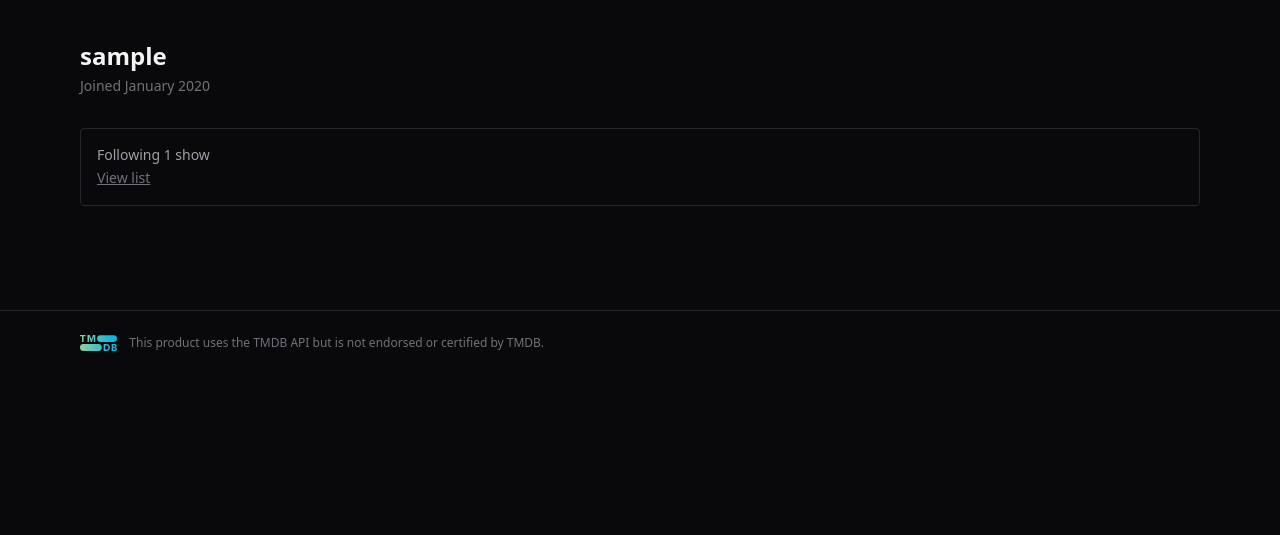
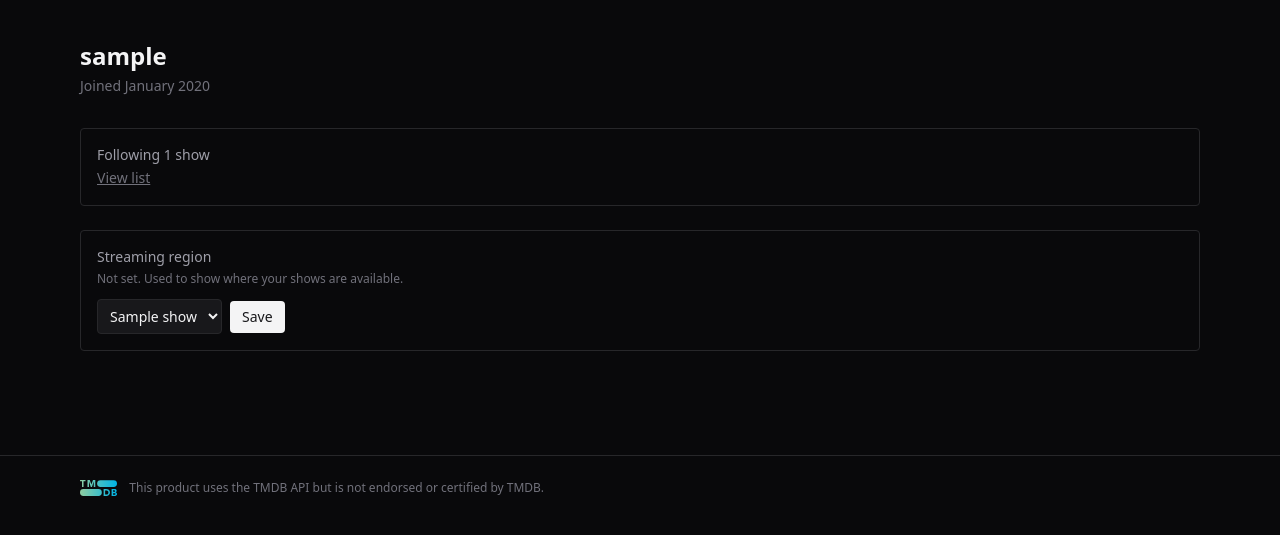
Before and after one commit to for35t/KeepInTrack, a Django app: page /profile/ in a window 1280 px wide. Shown: the part 57-592 px from the top of the page. Run offline with Django 5.2, Linux system fonts and the light colour scheme; a user stored in the database is signed in; tables that the repository leaves empty hold one stand-in row (values such as "Sample post"); a database or web service that is not in the repository returns one stand-in record (values such as "Sample title"); data that the repository does not hold is empty; some libraries are stand-ins or nearby versions.

Commit message:
add streaming providers with region selection and JustWatch attribution

```diff
--- a/templates/profile.html
+++ b/templates/profile.html
@@ -11,4 +11,26 @@
   </p>
   <a href="{% url 'my_shows' %}" class="text-sm underline text-zinc-500 hover:text-zinc-300">View list</a>
 </div>
+
+<div class="mt-6 border border-zinc-800 rounded p-4">
+  <p class="text-sm text-zinc-400">Streaming region</p>
+  <p class="text-xs text-zinc-500 mt-1">
+    {% if region %}Currently {{ region_name }}.{% else %}Not set.{% endif %}
+    Used to show where your shows are available.
+  </p>
+
+  <form method="post" action="{% url 'set_region' %}" class="mt-3 flex items-center gap-2">
+    {% csrf_token %}
+    <select name="region"
+            class="bg-zinc-900 border border-zinc-800 rounded px-2 py-1.5 text-sm outline-none focus:border-zinc-600">
+      {% for code, name in regions %}
+        <option value="{{ code }}"
+          {% if region %}{% if code == region %}selected{% endif %}
+          {% else %}{% if code == suggested_region %}selected{% endif %}{% endif %}>{{ name }}</option>
+      {% endfor %}
+    </select>
+    <button type="submit" class="bg-zinc-100 text-zinc-900 rounded px-3 py-1.5 text-sm font-medium">Save</button>
+  </form>
+</div>
+
 {% endblock %}
--- a/tracker/services.py
+++ b/tracker/services.py
@@ -13,7 +13,56 @@ CAST_LIMIT = 15
 STALE_AFTER = timedelta(hours=12)
 GENRE_CACHE_KEY = "tmdb_tv_genres"
 GENRE_CACHE_SECONDS = 60 * 60 * 24 * 7
+REGION_CACHE_KEY = "tmdb_watch_regions"
+PROVIDER_CACHE_SECONDS = 60 * 60 * 24
+STREAMING_KEYS = ("flatrate", "free", "ads")
 
+
+def get_watch_regions():
+    regions = cache.get(REGION_CACHE_KEY)
+    if regions is None:
+        try:
+            data = tmdb.get_watch_regions()
+        except requests.RequestException:
+            return []
+        regions = sorted(
+            ((r["iso_3166_1"], r["english_name"]) for r in data.get("results") or []),
+            key=lambda pair: pair[1],
+        )
+        cache.set(REGION_CACHE_KEY, regions, GENRE_CACHE_SECONDS)
+    return regions
+
+
+def get_providers(tmdb_id, region):
+    key = f"providers:{tmdb_id}:{region}"
+    cached = cache.get(key)
+    if cached is not None:
+        return cached
+
+    try:
+        data = tmdb.get_watch_providers(tmdb_id)
+    except requests.RequestException:
+        return [], ""
+
+    region_data = (data.get("results") or {}).get(region) or {}
+    seen = {}
+    for bucket in STREAMING_KEYS:
+        for provider in region_data.get(bucket) or []:
+            seen.setdefault(provider["provider_id"], provider)
+
+    providers = sorted(seen.values(), key=lambda p: p.get("display_priority", 999))
+    result = (providers, region_data.get("link", ""))
+    cache.set(key, result, PROVIDER_CACHE_SECONDS)
+    return result
+
+
+def suggest_region(request):
+    header = request.headers.get("Accept-Language", "")
+    for part in header.split(","):
+        tag = part.split(";")[0].strip()
+        if "-" in tag:
+            return tag.rsplit("-", 1)[-1].upper()
+    return ""
 
 def get_genre_map():
     genres = cache.get(GENRE_CACHE_KEY)
--- a/tracker/tmdb.py
+++ b/tracker/tmdb.py
@@ -6,7 +6,15 @@ BASE_URL = "https://api.themoviedb.org/3"
 IMAGE_BASE = "https://image.tmdb.org/t/p/w342"
 BACKDROP_BASE = "https://image.tmdb.org/t/p/w1280"
 PROFILE_BASE = "https://image.tmdb.org/t/p/w185"
+LOGO_BASE = "https://image.tmdb.org/t/p/w92"
 
+
+def get_watch_providers(tmdb_id):
+    return _get(f"/tv/{tmdb_id}/watch/providers")
+
+
+def get_watch_regions():
+    return _get("/watch/providers/regions")
 
 def get_tv(tmdb_id):
     return _get(f"/tv/{tmdb_id}", append_to_response="aggregate_credits")
--- a/tracker/urls.py
+++ b/tracker/urls.py
@@ -15,4 +15,5 @@ urlpatterns = [
     path("notifications/<int:pk>/read/", views.read_notification, name="read_notification"),
     path("notifications/<int:pk>/delete/", views.delete_notification, name="delete_notification"),
     path("notifications/clear-read/", views.clear_read_notifications, name="clear_read_notifications"),
+    path("set-region/", views.set_region, name="set_region"),
 ]
--- a/tracker/views.py
+++ b/tracker/views.py
@@ -183,6 +183,10 @@ def show_detail(request, tmdb_id):
     )
     name_to_id = services.get_genre_name_to_id()
     genre_links = [{"name": g, "id": name_to_id.get(g)} for g in show.all_genres]
+    region = request.session.get("region", "")
+    providers, watch_link = ([], "")
+    if region:
+        providers, watch_link = services.get_providers(tmdb_id, region)
     return render(request, "show_detail.html", {
         "show": show,
         "is_following": is_following,
@@ -190,6 +194,13 @@ def show_detail(request, tmdb_id):
         "backdrop_base": tmdb.BACKDROP_BASE,
         "profile_base": tmdb.PROFILE_BASE,
         "genre_links": genre_links,
+        "region": region,
+        "region_name": dict(services.get_watch_regions()).get(region, region),
+        "regions": services.get_watch_regions(),
+        "suggested_region": services.suggest_region(request),
+        "providers": providers,
+        "watch_link": watch_link,
+        "logo_base": tmdb.LOGO_BASE,
     })
 
 
@@ -227,7 +238,13 @@ def my_shows(request):
 
 @login_required
 def profile(request):
-    return render(request, "profile.html")
+    region = request.session.get("region", "")
+    return render(request, "profile.html", {
+        "region": region,
+        "region_name": dict(services.get_watch_regions()).get(region, ""),
+        "regions": services.get_watch_regions(),
+        "suggested_region": services.suggest_region(request),
+    })
 
 def season_episodes(request, tmdb_id, season_number):
     show = get_object_or_404(Show, tmdb_id=tmdb_id)
@@ -240,3 +257,15 @@ def season_episodes(request, tmdb_id, season_number):
         "episodes": episodes,
         "still_base": tmdb.STILL_BASE,
     })
+
+@require_POST
+def set_region(request):
+    region = request.POST.get("region", "").strip().upper()
+    valid = {code for code, _ in services.get_watch_regions()}
+    if region in valid:
+        request.session["region"] = region
+
+    tmdb_id = request.POST.get("tmdb_id")
+    if tmdb_id and tmdb_id.isdigit():
+        return redirect("show_detail", tmdb_id=int(tmdb_id))
+    return redirect("profile")
```
Also changed, not shown: templates/show_detail.html (+53 -0 lines).
